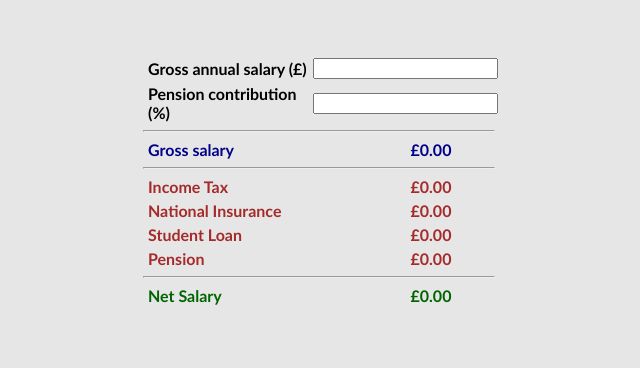
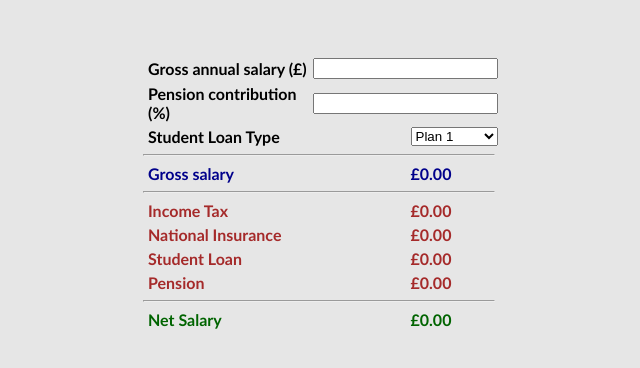
Before and after one commit to r-gilchrist/salary-calculator-typescript, a website with bundled scripts: page index.html in a window 1280 px wide. Shown: the whole page, without its empty margins (255-895 px from the left). Built offline with nearby package versions, Linux system fonts and the light colour scheme.

Commit message:
Add student loan selection drop-down

```diff
--- a/index.html
+++ b/index.html
@@ -16,12 +16,20 @@
       <p class="input-text">Pension contribution (%)</p>
       <input class="input-value" type="text" id="pension-input" />
     </div>
-    <hr>
+    <div class="input-field">
+      <p class="input-text">Student Loan Type</p>
+      <select class="student-loan-type" id="student-laon-type">
+        <option value="plan1">Plan 1</option>
+        <option value="plan2">Plan 2</option>
+        <option value="noloan">No Loan</option>
+      </select>
+    </div>
+    <hr />
     <div class="output-blue">
       <p class="output-text">Gross salary</p>
       <p class="output-value" id="gross-output">£0.00</p>
     </div>
-      <hr>
+    <hr />
     <div class="output-orange">
       <p class="output-text">Income Tax</p>
       <p class="output-value" id="tax-output">£0.00</p>
@@ -38,7 +46,7 @@
       <p class="output-text">Pension</p>
       <p class="output-value" id="pension-output">£0.00</p>
     </div>
-      <hr>
+    <hr />
     <div class="output-green">
       <p class="output-text">Net Salary</p>
       <p class="output-value" id="net-output">£0.00</p>
```
Lines whose indentation alone changed are shown as unchanged.
